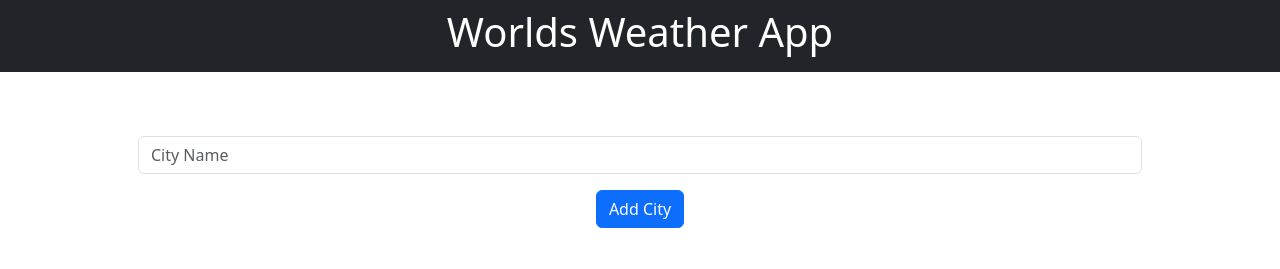
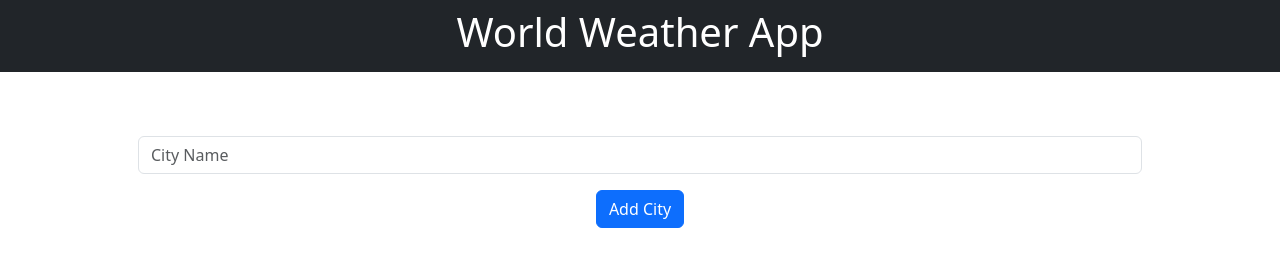
Before and after one commit to amankumar1222/weather_project, a Django app: page / in a window 1280 px wide; the page is wider, and only the part inside the window is pictured. Shown: the top 269 px of that part. Run offline with Django 4.2, Linux system fonts and the light colour scheme; data comes from the database, SQL or seed files in the repository; data that the repository does not hold is empty.

Commit message:
Update index.html
Grammar mistake

```diff
--- a/templates/weather/index.html
+++ b/templates/weather/index.html
@@ -9,7 +9,7 @@
   <body>
     <nav class="navbar bg-dark navbar-dark text-white ">
         <div class="container text-center d-inline ">
-          <h1>Worlds Weather App</h1>
+          <h1>World Weather App</h1>
         </div>
       </nav>
 <div class="container mt-4  ">
```
